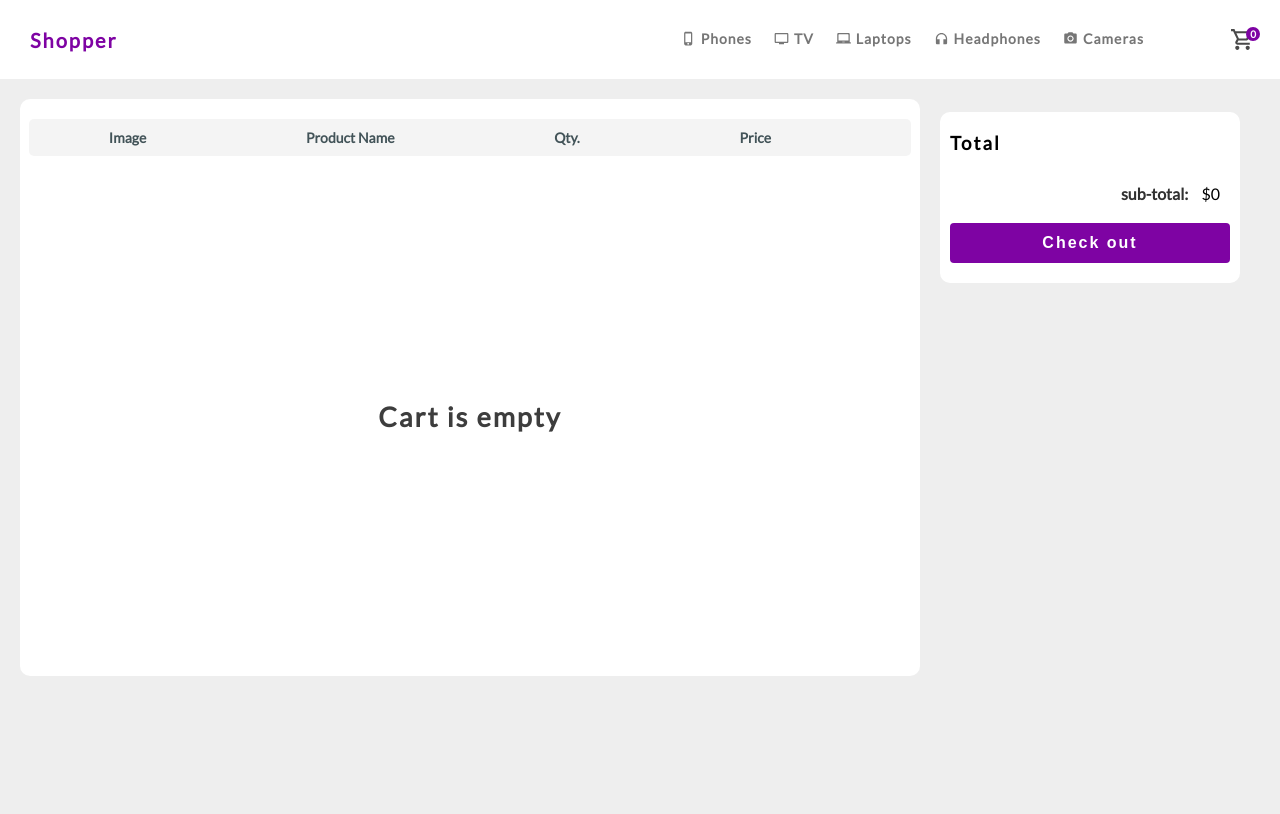
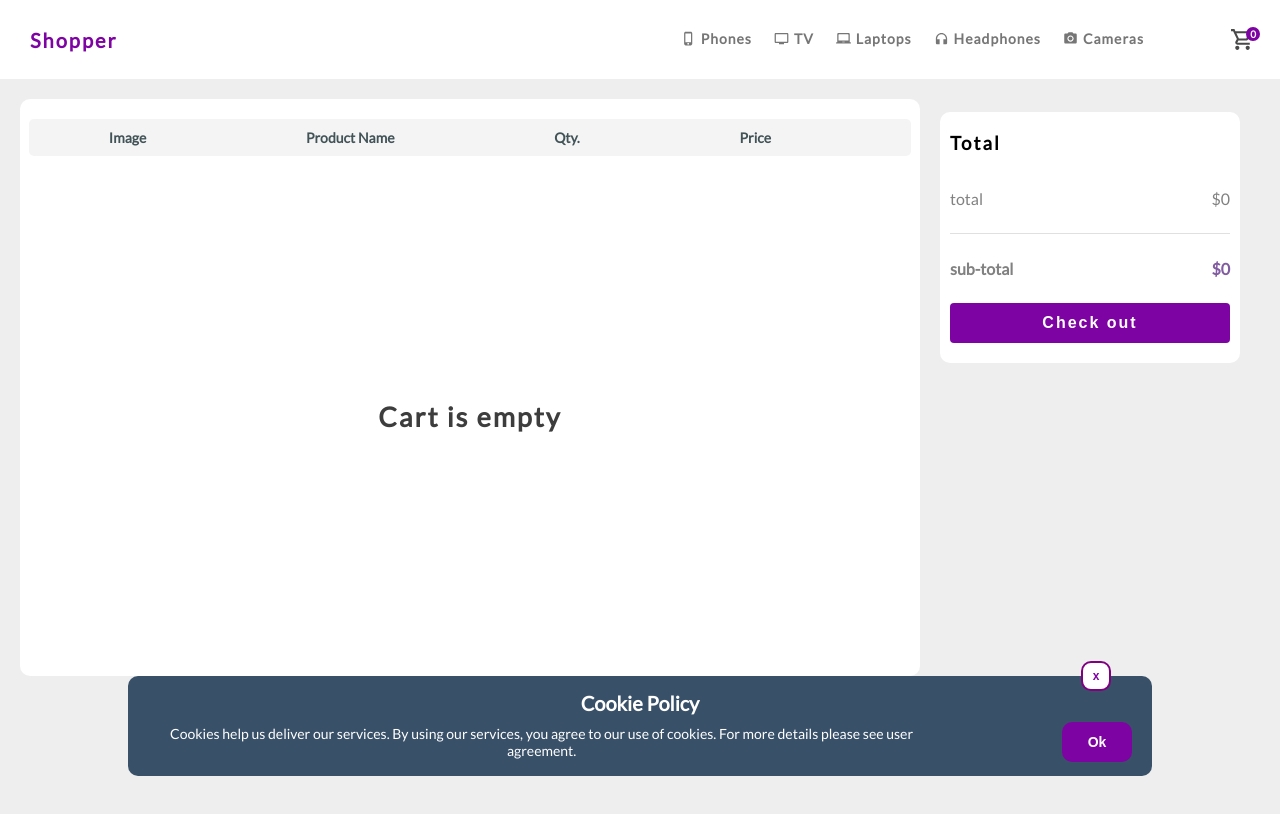
Before and after one commit to levaniakobidze/Shopping-cart, a React (Create React App) app: page /cart in a window 1280 px wide. Shown: the top 814 px of the page. Built offline with nearby package versions, Linux system fonts and the light colour scheme.

Commit message:
add styles

```diff
--- a/src/App.js
+++ b/src/App.js
@@ -25,12 +25,12 @@ function App() {
 
   useEffect(() => {
     dispatch(closeModal());
-    setShowCookies(false);
+    setShowCookies(true);
   }, []);
 
-  window.addEventListener("click", (e) => {
-    e.preventDefault();
-  });
+  // window.addEventListener("click", (e) => {
+  //   e.preventDefault();
+  // });
 
   return (
     <div className='App'>
--- a/src/cartItems.js
+++ b/src/cartItems.js
@@ -1531,3 +1531,100 @@ export const headphonesList = [
     amount: 1,
   },
 ];
+
+export const camerasList = [
+  {
+    id: "dr23wergrt5545trh3weffrefPwwgweweT2",
+    title: "Canon EOS 2000D EF-S 18-55 IS II KIT Black",
+    brand: "Canon",
+    price: "599.99",
+    img: "https://img.zoommer.ge/zoommer-images/thumbs/0092049_canon-eos-2000d-ef-s-18-55-is-ii-kit-black_220.png",
+    listImg: [
+      "https://img.zoommer.ge/zoommer-images/thumbs/0092050_canon-eos-2000d-ef-s-18-55-is-ii-kit-black_220.png",
+      "https://img.zoommer.ge/zoommer-images/thumbs/0092051_canon-eos-2000d-ef-s-18-55-is-ii-kit-black_220.png",
+    ],
+    spec: {
+      rate: "144 Hz",
+      type: "intel Core i5",
+      dpType: "IPS",
+      ssd: "pCle nVme",
+    },
+    amount: 1,
+  },
+  {
+    id: "dr23wergrt5545trh3weffrefrgerghtPwwgweweT2",
+    title: "Canon EOS 4000D EF-S 18-55 III KIT Black",
+    brand: "Canon",
+    price: "509.99",
+    img: "https://img.zoommer.ge/zoommer-images/thumbs/0092049_canon-eos-2000d-ef-s-18-55-is-ii-kit-black_220.png",
+    listImg: [
+      "https://img.zoommer.ge/zoommer-images/thumbs/0092050_canon-eos-2000d-ef-s-18-55-is-ii-kit-black_220.png",
+      "https://img.zoommer.ge/zoommer-images/thumbs/0092051_canon-eos-2000d-ef-s-18-55-is-ii-kit-black_220.png",
+      "https://img.zoommer.ge/zoommer-images/thumbs/0092055_canon-eos-4000d-ef-s-18-55-iii-kit-black_220.png",
+    ],
+    spec: {
+      rate: "144 Hz",
+      type: "intel Core i5",
+      dpType: "IPS",
+      ssd: "pCle nVme",
+    },
+    amount: 1,
+  },
+  {
+    id: "dr23wergrt554asferferg5trh3weffrefPwwgweweT2",
+    title: "Canon EOS 4000D EF-S 18-55 III KIT Black",
+    brand: "Canon",
+    price: "839.99",
+    img: "https://img.zoommer.ge/zoommer-images/thumbs/0149973_canon-eos-m200-ef-m-15-45-is-stm-black_220.jpeg",
+    listImg: [
+      "https://img.zoommer.ge/zoommer-images/thumbs/0149974_canon-eos-m200-ef-m-15-45-is-stm-black_220.jpeg",
+      "https://img.zoommer.ge/zoommer-images/thumbs/0149975_canon-eos-m200-ef-m-15-45-is-stm-black_220.jpeg",
+      "https://img.zoommer.ge/zoommer-images/thumbs/0149976_canon-eos-m200-ef-m-15-45-is-stm-black_220.jpeg",
+    ],
+    spec: {
+      rate: "144 Hz",
+      type: "intel Core i5",
+      dpType: "IPS",
+      ssd: "pCle nVme",
+    },
+    amount: 1,
+  },
+  {
+    id: "dr23wergrt554tjyjtyjtyreffrefPwwgweweT2",
+    title: "Canon EOS 5D Mark IV Body Black",
+    brand: "Canon",
+    price: "3469.99",
+    img: "https://img.zoommer.ge/zoommer-images/thumbs/0092287_canon-eos-5d-mark-iv-body-black_220.png",
+    listImg: [
+      "https://img.zoommer.ge/zoommer-images/thumbs/0092288_canon-eos-5d-mark-iv-body-black_220.png ",
+      "https://img.zoommer.ge/zoommer-images/thumbs/0092289_canon-eos-5d-mark-iv-body-black_220.png",
+      "https://img.zoommer.ge/zoommer-images/thumbs/0092290_canon-eos-5d-mark-iv-body-black_220.png",
+    ],
+    spec: {
+      rate: "144 Hz",
+      type: "intel Core i5",
+      dpType: "IPS",
+      ssd: "pCle nVme",
+    },
+    amount: 1,
+  },
+  {
+    id: "dr23wergrt554tjyjtyjtyefsdfewsxcfvfPwwgweweT2",
+    title: "Nikon D750 Body Black",
+    brand: "Nikon",
+    price: "839.99",
+    img: "https://img.zoommer.ge/zoommer-images/thumbs/0092067_nikon-d750-body-black_220.png",
+    listImg: [
+      "https://img.zoommer.ge/zoommer-images/thumbs/0092068_nikon-d750-body-black_220.png ",
+      "https://img.zoommer.ge/zoommer-images/thumbs/0092289_canon-eos-5d-mark-iv-body-black_220.png",
+      "https://img.zoommer.ge/zoommer-images/thumbs/0092069_nikon-d750-body-black_220.png",
+    ],
+    spec: {
+      rate: "144 Hz",
+      type: "intel Core i5",
+      dpType: "IPS",
+      ssd: "pCle nVme",
+    },
+    amount: 1,
+  },
+];
--- a/src/components/Cookies/Cookies.module.css
+++ b/src/components/Cookies/Cookies.module.css
@@ -9,6 +9,7 @@
   height: 100px;
   z-index: 1000000;
   padding: 15px 20px;
+  backdrop-filter: blur(2px);
 }
 .close_cookies {
   position: absolute;
@@ -45,6 +46,8 @@
   font-size: 14px;
   width: 80%;
   margin: 10px 0;
+  /* padding-bottom: 30px; */
+  z-index: 1000000;
 }
 .ok_btn {
   background-color: var(--main-purple);
@@ -94,7 +97,10 @@
 @media screen and (max-width: 404px) {
   .cookies {
     width: 90%;
-    height: 120px;
+    height: auto;
+  }
+  .cookies_title {
+    display: none;
   }
   .cookies_text {
     margin-top: 5px;
--- a/src/components/Navbar/Navbar.js
+++ b/src/components/Navbar/Navbar.js
@@ -17,6 +17,7 @@ import {
   tvList,
   laptopsList,
   headphonesList,
+  camerasList,
 } from "../../cartItems";
 import { addItemsList, closeFilter } from "../../redux/slices/cartSlice";
 import { openModalPermanently } from "../../redux/slices/cartModalSlice";
@@ -45,6 +46,9 @@ function Navbar() {
     }
     if (e.target.innerText.toLowerCase() === "headphones") {
       dispatch(addItemsList(headphonesList));
+    }
+    if (e.target.innerText.toLowerCase() === "cameras") {
+      dispatch(addItemsList(camerasList));
     }
     dispatch(setActiveMenuLink(e.target.innerText));
   };
@@ -132,7 +136,7 @@ function Navbar() {
               Headphones
             </Link>
             <Link
-              to={"/list"}
+              to={"/list/cameras"}
               onClick={addItemsListHandler}
               className={
                 activeMenuLink.payload === "Cameras"
--- a/src/components/cartModal/CartModal.js
+++ b/src/components/cartModal/CartModal.js
@@ -56,7 +56,7 @@ function CartModal({ isModalAcitve }) {
                 <span
                   className={classes.remove}
                   onClick={() => removeHandler(item.id)}>
-                  X
+                  x
                 </span>
                 <div className={classes.cart_modal_item_img}>
                   <img src={item.img} alt={item.title} />
--- a/src/components/cartModal/CartModal.module.css
+++ b/src/components/cartModal/CartModal.module.css
@@ -7,13 +7,13 @@
   right: 2%;
   display: flex;
   flex-direction: column;
-  box-shadow: 5px 10px 30px 1px rgb(166, 166, 166);
+  box-shadow: 5px 5px 10px 1px rgb(172, 172, 172);
   border-bottom-right-radius: 10px;
   border-bottom-left-radius: 10px;
   padding-bottom: 20px;
   padding-left: 5px;
   transition: all 0.3s;
-  z-index: 811111111111111111111111111111111111111111;
+  z-index: 900000000000000000000000;
 }
 .wrapper {
   overflow-y: scroll;
@@ -75,6 +75,7 @@
   align-items: center;
   width: 100%;
   margin-top: 10px;
+  border-bottom: 1px solid rgb(236, 236, 236);
 }
 .cart_modal_item_img {
   width: 50px;
--- a/src/pages/cart/Cart.js
+++ b/src/pages/cart/Cart.js
@@ -41,9 +41,19 @@ function Cart() {
         <div className={classes.total_wrapper}>
           <div className={classes.total_cont}>
             <h3 className={classes.total_title}>Total</h3>
-            <div className={classes.sub_tota_cont}>
-              <span className={classes.sub_total}>sub-total:</span> $
-              {total.toString().substr(0, 10)}
+            <div className={classes.totals}>
+              <span className={classes.total}>
+                <span>total</span>
+                <span className={classes.total_num}>
+                  ${total.toString().substr(0, 10)}
+                </span>
+              </span>
+              <span className={classes.sub_total}>
+                <span>sub-total</span>
+                <span className={classes.sub_total_num}>
+                  ${total.toString().substr(0, 10)}
+                </span>
+              </span>{" "}
             </div>
             <button className={classes.check_out}>Check out</button>
           </div>
--- a/src/pages/cart/Cart.module.css
+++ b/src/pages/cart/Cart.module.css
@@ -85,14 +85,28 @@
   letter-spacing: 2px;
   padding: 10px 0;
 }
-.sub_tota_cont {
-  text-align: right;
-  padding: 20px 10px;
+.totals {
+  display: flex;
+  flex-direction: column;
+}
+.total {
+  color: rgb(129, 129, 129);
+  display: flex;
+  justify-content: space-between;
+  align-items: center;
+  padding: 25px 0;
+  border-bottom: 1px solid rgb(224, 224, 224);
 }
 .sub_total {
-  color: rgb(49, 49, 49);
+  color: rgb(129, 129, 129);
   font-weight: bold;
-  margin-right: 10px;
+  display: flex;
+  padding: 25px 0;
+  justify-content: space-between;
+  align-items: center;
+}
+.sub_total_num {
+  color: rgb(129, 92, 160);
 }
 .check_out {
   width: 100%;
```
